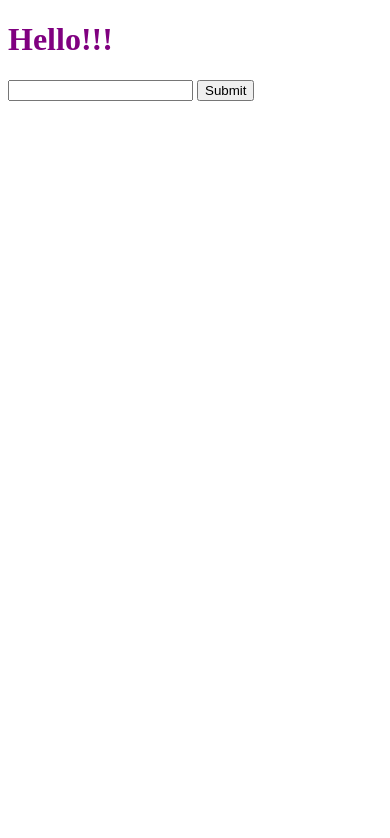
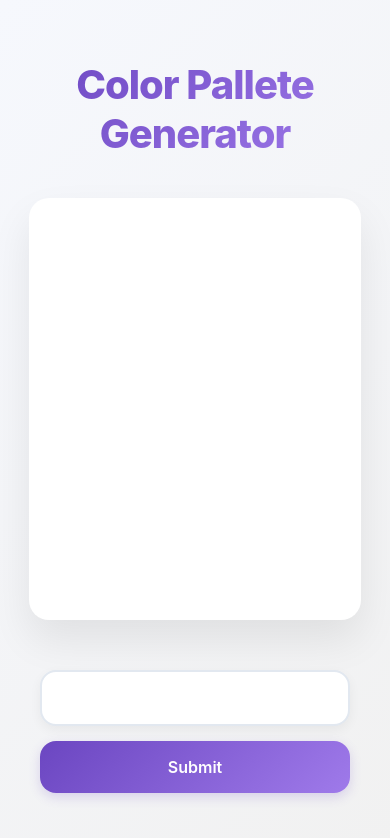
Before and after one commit to wasayfaizan/Color-Palette-Generator, a plain HTML site: page templates/index.html in a window 390 px wide. Drawn offline with Linux system fonts and the light colour scheme.

Commit message:
Update index.html

```diff
--- a/templates/index.html
+++ b/templates/index.html
@@ -4,21 +4,162 @@
     <meta charset="UTF-8" />
     <meta name="viewport" content="width=device-width, initial-scale=1.0" />
     <title>Color Palette Generator</title>
+    <style>
+      * {
+        margin: 0;
+        padding: 0;
+        box-sizing: border-box;
+        font-family: "Inter", -apple-system, BlinkMacSystemFont, sans-serif;
+      }
 
-    <style>
+      body {
+        min-height: 100vh;
+        display: flex;
+        flex-direction: column;
+        align-items: center;
+        background: linear-gradient(135deg, #f6f8fd 0%, #f1f1f1 100%);
+        padding: 40px 20px;
+      }
+
       h1 {
-        color: purple;
+        background: linear-gradient(135deg, #6b46c1 0%, #9f7aea 100%);
+        -webkit-background-clip: text;
+        background-clip: text;
+        color: transparent;
+        margin: 20px 0 40px;
+        font-size: 3rem;
+        font-weight: 800;
+        text-align: center;
+        letter-spacing: -1px;
+      }
+
+      .container {
+        background-color: white;
+        width: 95%;
+        max-width: 1200px;
+        height: 65vh;
+        display: flex;
+        border-radius: 20px;
+        box-shadow: 0 20px 40px rgba(0, 0, 0, 0.08);
+        margin-bottom: 30px;
+        overflow: hidden;
+      }
+
+      .color {
+        height: 100%;
+        display: flex;
+        align-items: center;
+        justify-content: center;
+        transition: all 0.3s ease;
+        cursor: pointer;
+        position: relative;
+      }
+
+      .color:hover {
+        transform: scale(1.03);
+        z-index: 2;
+        box-shadow: 0 10px 20px rgba(0, 0, 0, 0.12);
+      }
+
+      .color span {
+        opacity: 0;
+        background-color: rgba(255, 255, 255, 0.95);
+        padding: 12px 20px;
+        border-radius: 12px;
+        font-size: 0.9rem;
+        font-weight: 600;
+        text-transform: uppercase;
+        letter-spacing: 1px;
+        box-shadow: 0 4px 12px rgba(0, 0, 0, 0.1);
+        transition: all 0.3s ease;
+        transform: translateY(10px);
+      }
+
+      .color:hover span {
+        opacity: 1;
+        transform: translateY(0);
+      }
+
+      form {
+        display: flex;
+        justify-content: center;
+        gap: 15px;
+        margin: 20px 0;
+        width: 100%;
+        max-width: 700px;
+        padding: 0 20px;
+      }
+
+      input[type="text"] {
+        padding: 16px 24px;
+        border: 2px solid #e2e8f0;
+        border-radius: 16px;
+        font-size: 16px;
+        width: 100%;
+        transition: all 0.3s ease;
+        outline: none;
+        background-color: white;
+        box-shadow: 0 4px 12px rgba(0, 0, 0, 0.05);
+      }
+
+      input[type="text"]:focus {
+        border-color: #6b46c1;
+        box-shadow: 0 4px 20px rgba(107, 70, 193, 0.15);
+      }
+
+      button {
+        padding: 16px 32px;
+        background: linear-gradient(135deg, #6b46c1 0%, #9f7aea 100%);
+        color: white;
+        border: none;
+        border-radius: 16px;
+        cursor: pointer;
+        font-size: 16px;
+        font-weight: 600;
+        transition: all 0.3s ease;
+        min-width: 140px;
+        box-shadow: 0 4px 12px rgba(107, 70, 193, 0.2);
+      }
+
+      button:hover {
+        transform: translateY(-2px);
+        box-shadow: 0 8px 20px rgba(107, 70, 193, 0.3);
+      }
+
+      button:active {
+        transform: translateY(0);
+        box-shadow: 0 4px 12px rgba(107, 70, 193, 0.2);
+      }
+
+      @media (max-width: 768px) {
+        h1 {
+          font-size: 2.5rem;
+        }
+
+        .container {
+          height: 50vh;
+        }
+
+        form {
+          flex-direction: column;
+        }
+
+        button {
+          width: 100%;
+        }
       }
     </style>
   </head>
   <body>
-    <h1>Hello!!!</h1>
+    <h1>Color Pallete Generator</h1>
 
-    <form>
+    <div class="container"></div>
+
+    <form id="form">
+      <!-- Added id here -->
       <input type="text" name="query" />
-      <button>Submit</button>
+      <button type="submit">Submit</button>
     </form>
-
     <script>
       const form = document.querySelector("#form");
       form.addEventListener("submit", function (event) {
@@ -27,7 +168,7 @@
         fetch("/palette", {
           method: "POST",
           headers: {
-            "Content-Type": "application/x-www-form-urlencoded",
+            "Content-Type": "application/x-www-form-urlencoded", // Added headers
           },
           body: new URLSearchParams({
             query: query,
@@ -35,7 +176,25 @@
         })
           .then((response) => response.json())
           .then((data) => {
-            console.log(data);
+            const colors = data.colors;
+            const container = document.querySelector(".container");
+            container.innerHTML = "";
+            for (const color of colors) {
+              const div = document.createElement("div");
+              div.classList.add("color");
+              div.style.backgroundColor = color;
+
+              div.style.width = `calc(100%/ ${colors.length})`;
+
+              div.addEventListener("click", function () {
+                navigator.clipboard.writeText(color);
+              });
+
+              const span = document.createElement("span");
+              span.innerText = color;
+              div.appendChild(span);
+              container.appendChild(div);
+            }
           })
           .catch((error) => console.error("Error:", error));
       });
```
